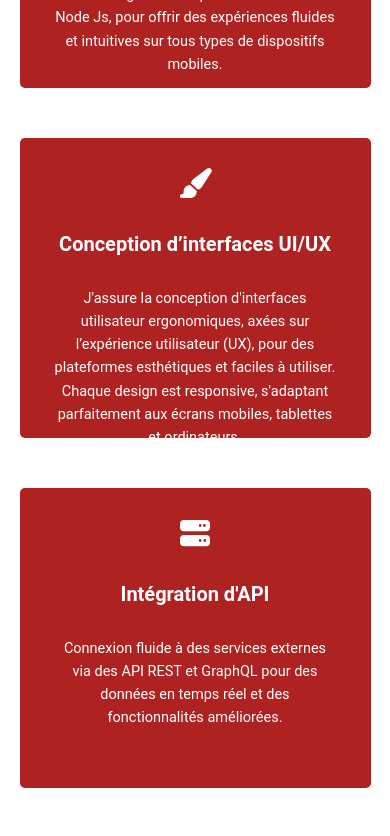
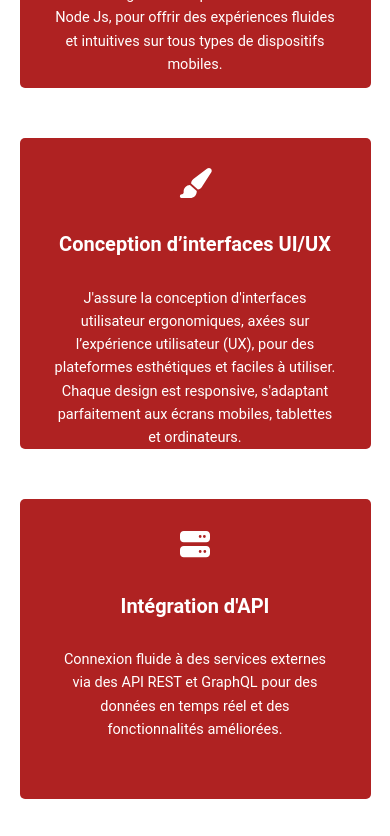
Before and after one commit to kodjaouabed/devkan, a React (Create React App) app in the folder front-end/: page / in a window 390 px wide. Shown: the part 2300-3136 px from the top of the page. Built offline with nearby package versions, Linux system fonts and the light colour scheme; no server answers.

Commit message:
hfjfvkvhfjfkfnfhfj

```diff
--- a/front-end/src/services.css
+++ b/front-end/src/services.css
@@ -18,7 +18,8 @@
 }
 .service-contenu1 div{
     width: 350px;
-    height: 300px;
+    min-height: 300px;
+
 }
 .section{
 margin-left: 18px;
@@ -50,7 +51,6 @@ margin-left: 18px;
 @media screen and (max-width:1000px) {
     .service-contenu1 div{
         width: 400px;
-        height: 300px;
     }
 
 }
```
